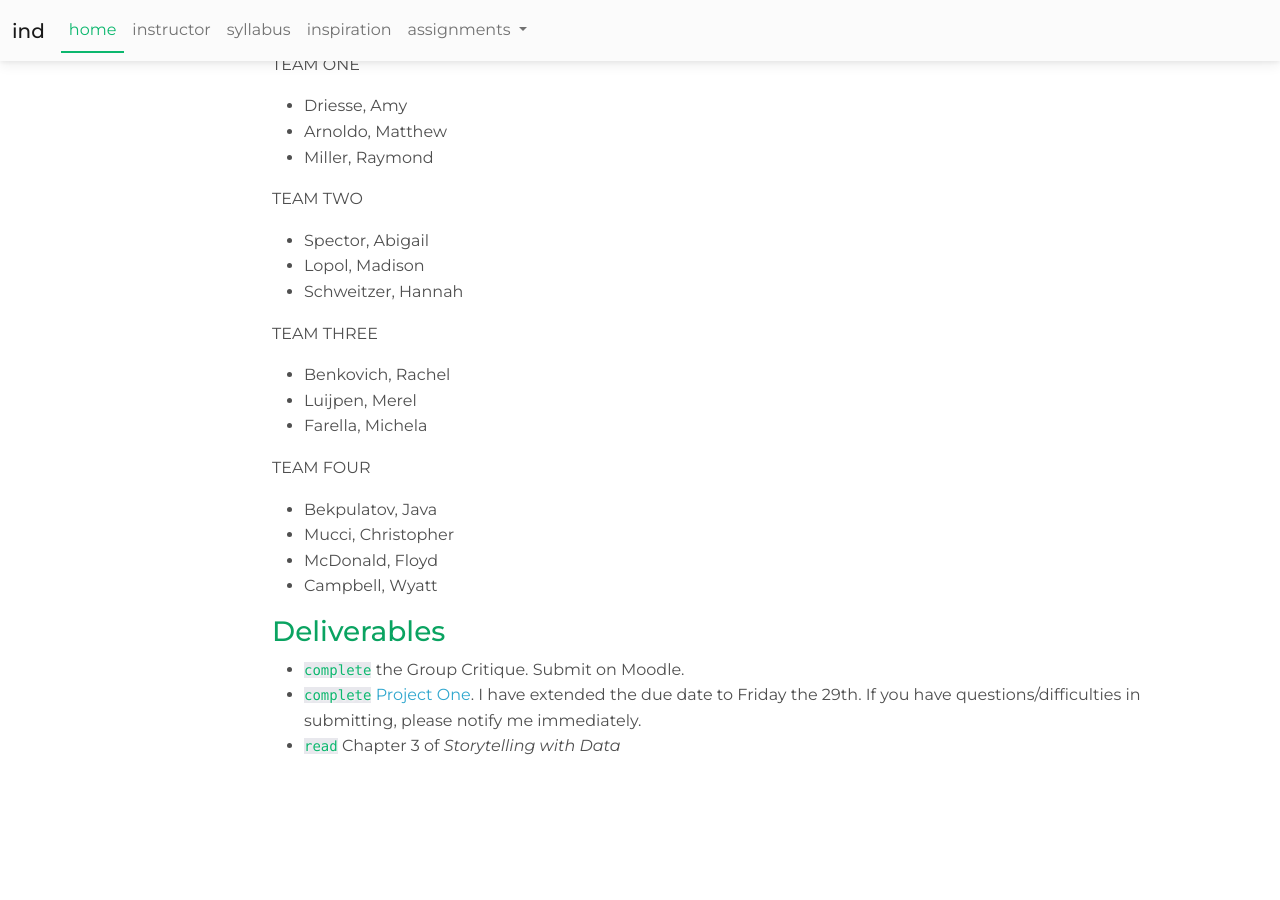
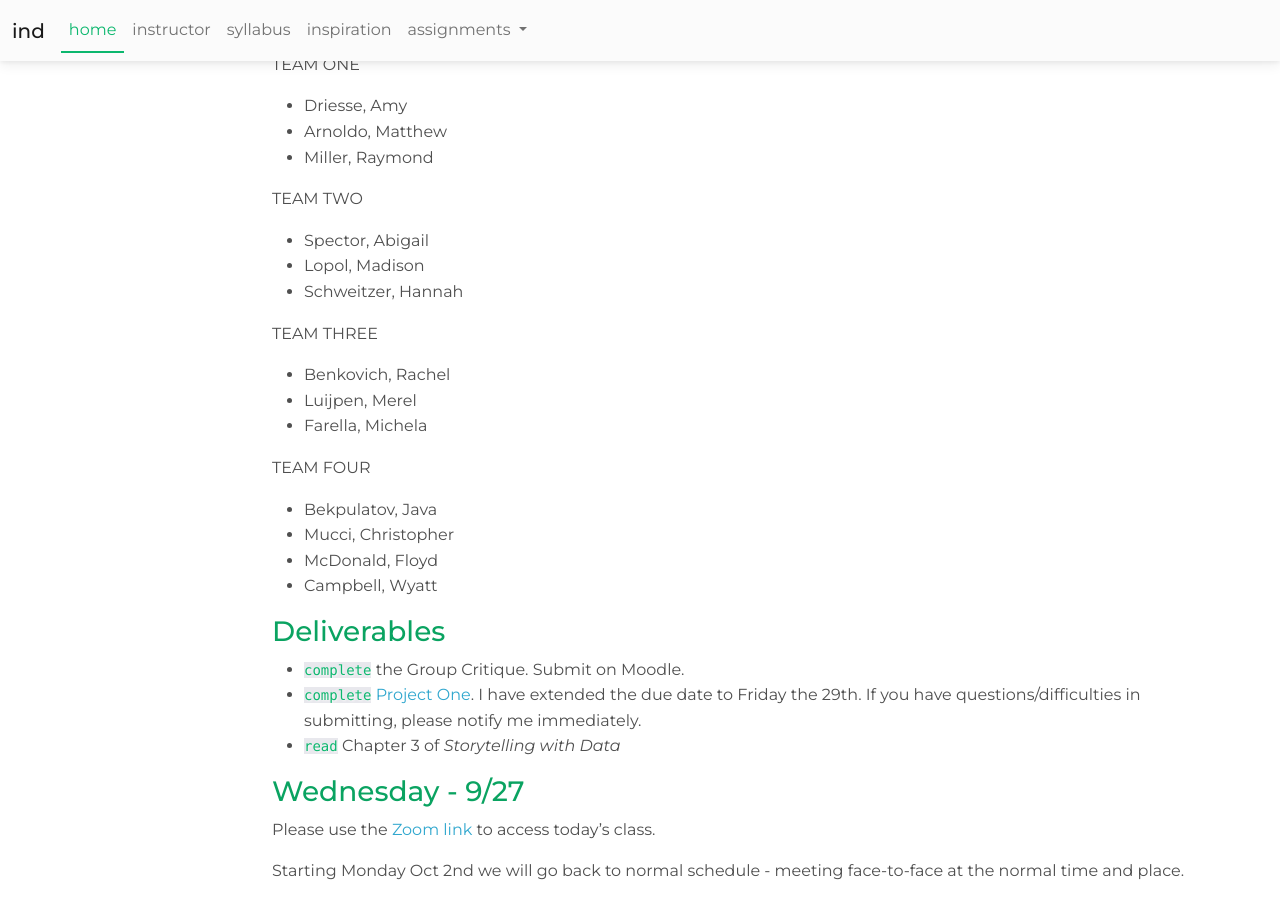
Before and after one commit to nicnosis/cu-courses, a Jekyll site: the page built from fa23/ind/index.md, in a window 1280 px wide and 900 px high, scrolled down 2880 px. Built offline with Jekyll 4.4.1, drawn with Linux system fonts in a browser that asks for light colours; nearby versions of some CDN libraries; before the commit the page ends 3655 px from its top, so only the background shows below that.

Commit message:
add 9/27 zoom link

```diff
--- a/fa23/ind/index.md
+++ b/fa23/ind/index.md
@@ -132,3 +132,9 @@ TEAM FOUR
 * `complete` the Group Critique. Submit on Moodle.
 * `complete` [Project One](assignments/p1.html). I have extended the due date to Friday the 29th. If you have questions/difficulties in submitting, please notify me immediately.
 * `read` Chapter 3 of _Storytelling with Data_
+
+### Wednesday - 9/27
+
+Please use the [Zoom link](https://clarkson.zoom.us/j/9445480243) to access today's class.
+
+Starting Monday Oct 2nd we will go back to normal schedule - meeting face-to-face at the normal time and place.
```
Also changed, not shown: fa23/dbi/index.md (+6 -0 lines), fa23/iaa/index.md (+6 -0 lines).
